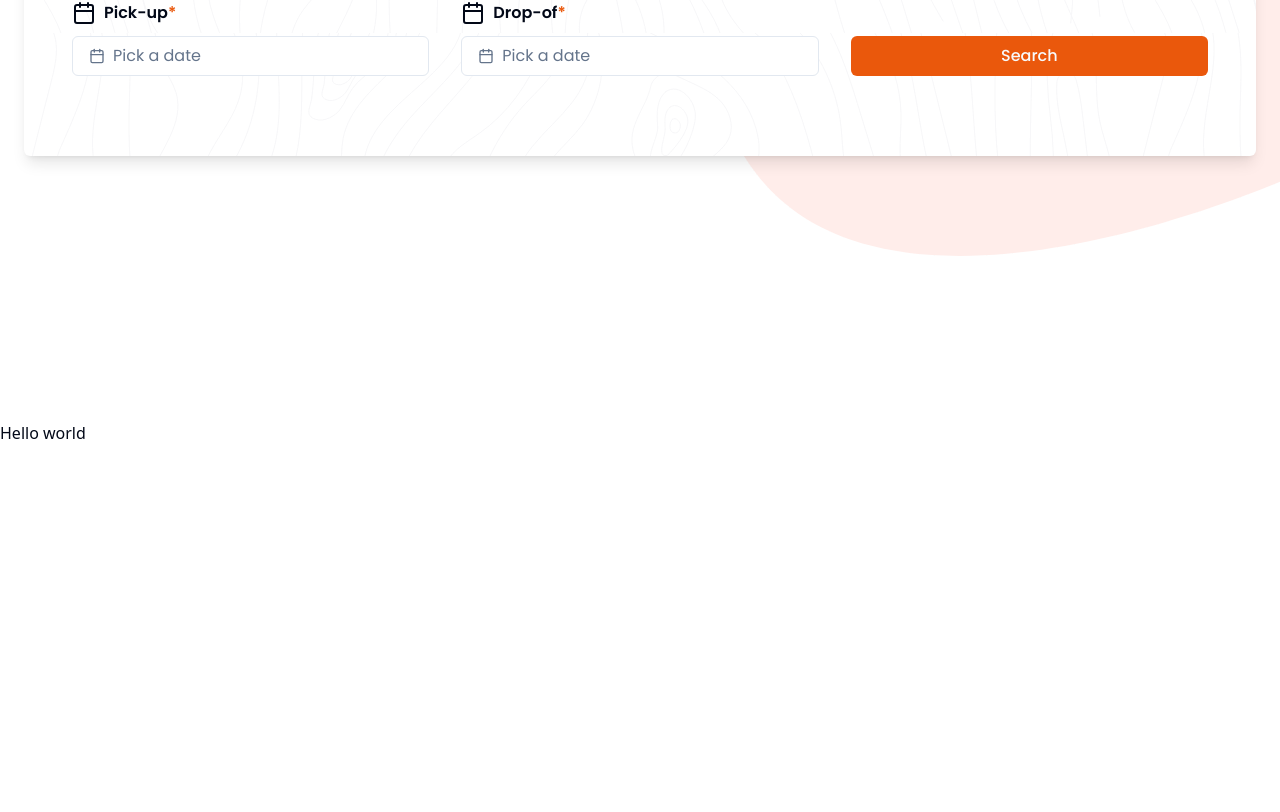
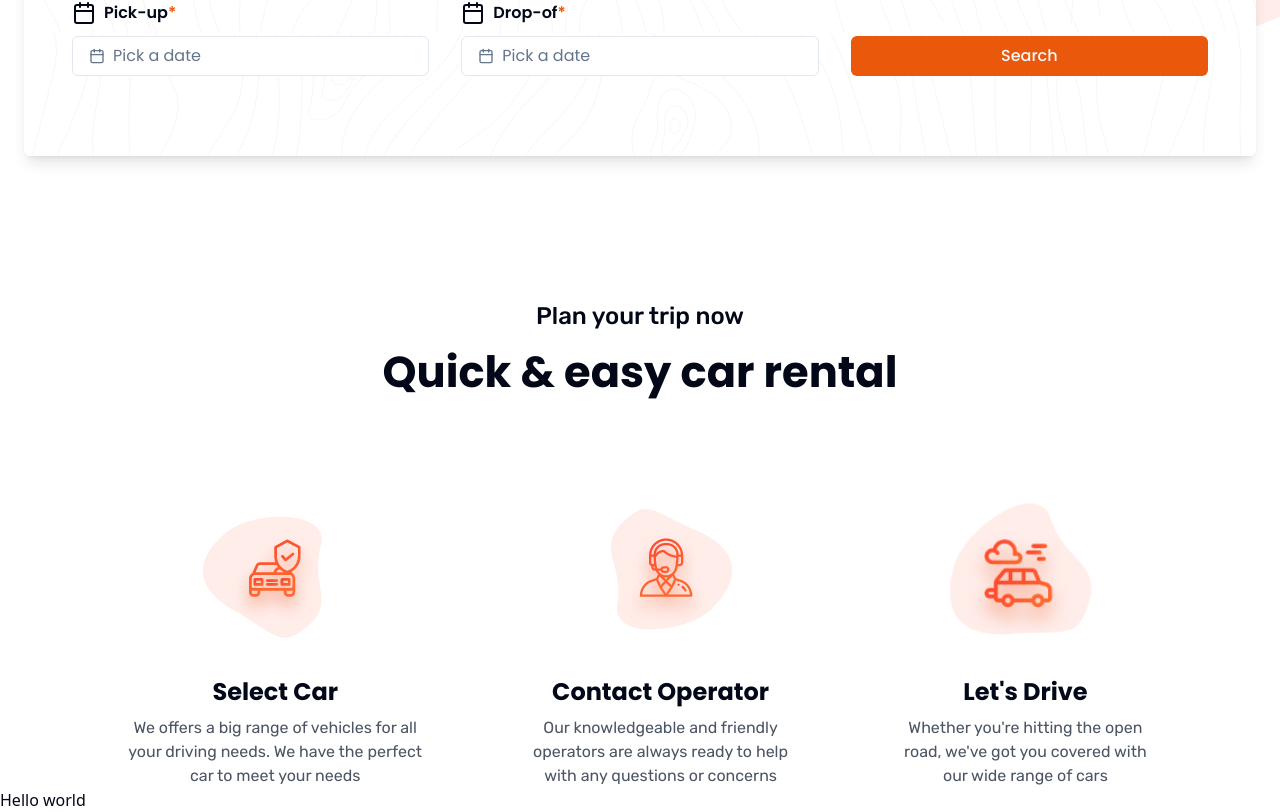
Before and after one commit to khusan2006/car-rental, a React (Vite) app: page / in a window 1280 px wide. Shown: the part 779-1591 px from the top of the page. Before the commit the page ends 1224 px from the top, so only its background shows below. Built offline with nearby package versions, Linux system fonts and the light colour scheme.

Commit message:
finish plan section design

```diff
--- /dev/null
+++ b/src/components/Plan.tsx
@@ -0,0 +1,51 @@
+import { FC } from "react";
+import FirstIcon from "../assets/icon1 (2).png";
+import SecondIcon from "../assets/icon2 (2).png";
+import ThirdIcon from "../assets/icon3 (2).png";
+
+const Plan: FC = () => {
+  return (
+    <section className="mt-36 flex flex-col items-center">
+      <h3 className="font-rubik text-2xl font-medium pb-2">
+        Plan your trip now
+      </h3>
+      <h4 className="font-poppins font-bold text-[2.7rem]">
+        Quick & easy car rental
+      </h4>
+      <div className="flex pt-20 gap-24 w-[80vw]">
+        <div className="flex flex-col items-center justify-center">
+          <img src={FirstIcon} alt="icon" />
+          <h5 className="font-poppins text-2xl font-bold mt-4">Select Car</h5>
+          <p className="font-rubik text-base text-gray-600 text-center mt-2">
+            We offers a big range of vehicles for all your driving needs. We
+            have the perfect car to meet your needs
+          </p>
+        </div>
+        <div className="flex flex-col items-center justify-center">
+          <img src={SecondIcon} alt="icon" />
+          <h5 className="font-poppins text-2xl font-bold mt-4">
+            Contact Operator
+          </h5>
+          <p className="font-rubik text-base text-gray-600 text-center mt-2">
+            Our knowledgeable and friendly operators are always ready to help
+            with any questions or concerns
+          </p>
+        </div>
+        <div className="flex flex-col items-center justify-center">
+          <img
+            src={ThirdIcon}
+            alt="icon"
+            className="w-[10.875rem] aspect-square"
+          />
+          <h5 className="font-poppins text-2xl font-bold mt-4">Let's Drive</h5>
+          <p className="font-rubik text-base text-gray-600 text-center mt-2">
+            Whether you're hitting the open road, we've got you covered with our
+            wide range of cars
+          </p>
+        </div>
+      </div>
+    </section>
+  );
+};
+
+export default Plan;
--- a/src/pages/Home.tsx
+++ b/src/pages/Home.tsx
@@ -1,15 +1,18 @@
 import BookCar from "@/components/BookCar";
 import Hero from "@/components/Hero";
 import Navbar from "@/components/Navbar";
+import Plan from "@/components/Plan";
 import { FC } from "react";
 
 const Home: FC = () => {
   return (
-    <div className="bg-[url(assets/hero-bg.png)] bg-no-repeat  min-h-[150vh] bg-right">
+    <div className="bg-[url(assets/hero-bg.png)] bg-no-repeat  min-h-[150vh] bg-right-top">
       <Navbar />
       <Hero />
       <BookCar />
+      <Plan />
     </div>
+
   );
 };
 
```
